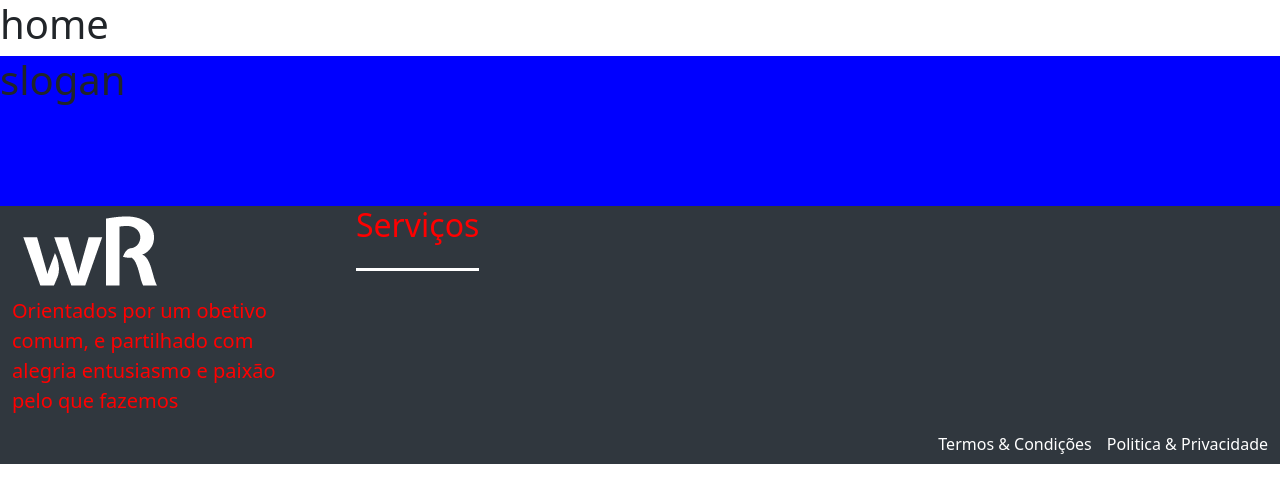
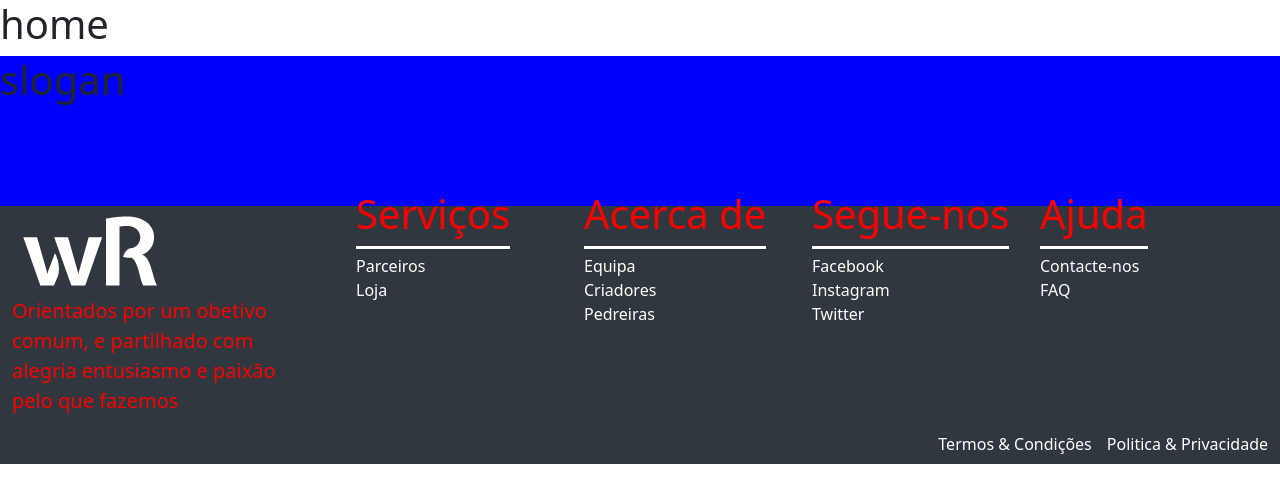
Before and after one commit to UPSxACE/quarrymanager-reactfrontend, a React (Create React App) app: page /home in a window 1280 px wide. Shown: the top 502 px of the page. Built offline with nearby package versions, Linux system fonts and the light colour scheme.

Commit message:
footer lists

```diff
--- a/src/website/components/footer.js
+++ b/src/website/components/footer.js
@@ -3,7 +3,7 @@ import styled from "styled-components";
 import { Container, Row, Col } from "react-bootstrap";
 import wRLogo from "../../img/website/wR.png";
 import { Paragraph } from "./text";
-import { H2 } from "./text";
+import { H1 } from "./text";
 
 export { Footer };
 
@@ -27,14 +27,73 @@ function Footer() {
                 <Col xs={3}>
                   <TightList>
                     <ListHeader>
-                      <H2>Serviços</H2>
+                      <ListHeaderTitle>Serviços</ListHeaderTitle>
                       <WhiteLine />
+                      <FooterList>
+                        <FooterListClickable href="#">
+                          <FooterListItem>Parceiros</FooterListItem>
+                        </FooterListClickable>
+                        <FooterListClickable href="#">
+                          <FooterListItem>Loja</FooterListItem>
+                        </FooterListClickable>
+                      </FooterList>
                     </ListHeader>
                   </TightList>
                 </Col>
-                <Col xs={3}></Col>
-                <Col xs={3}></Col>
-                <Col xs={3}></Col>
+                <Col xs={3}>
+                  <TightList>
+                    <ListHeader>
+                      <ListHeaderTitle>Acerca de</ListHeaderTitle>
+                      <WhiteLine />
+                      <FooterList>
+                        <FooterListClickable href="#">
+                          <FooterListItem>Equipa</FooterListItem>
+                        </FooterListClickable>
+                        <FooterListClickable href="#">
+                          <FooterListItem>Criadores</FooterListItem>
+                        </FooterListClickable>
+                        <FooterListClickable href="#">
+                          <FooterListItem>Pedreiras</FooterListItem>
+                        </FooterListClickable>
+                      </FooterList>
+                    </ListHeader>
+                  </TightList>
+                </Col>
+                <Col xs={3}>
+                  <TightList>
+                    <ListHeader>
+                      <ListHeaderTitle>Segue-nos</ListHeaderTitle>
+                      <WhiteLine />
+                      <FooterList>
+                        <FooterListClickable href="#">
+                          <FooterListItem>Facebook</FooterListItem>
+                        </FooterListClickable>
+                        <FooterListClickable href="#">
+                          <FooterListItem>Instagram</FooterListItem>
+                        </FooterListClickable>
+                        <FooterListClickable href="#">
+                          <FooterListItem>Twitter</FooterListItem>
+                        </FooterListClickable>
+                      </FooterList>
+                    </ListHeader>
+                  </TightList>
+                </Col>
+                <Col xs={3}>
+                  <TightList>
+                    <ListHeader>
+                      <ListHeaderTitle>Ajuda</ListHeaderTitle>
+                      <WhiteLine />
+                      <FooterList>
+                        <FooterListClickable href="#">
+                          <FooterListItem>Contacte-nos</FooterListItem>
+                        </FooterListClickable>
+                        <FooterListClickable href="#">
+                          <FooterListItem>FAQ</FooterListItem>
+                        </FooterListClickable>
+                      </FooterList>
+                    </ListHeader>
+                  </TightList>
+                </Col>
               </Row>
             </Container>
           </Col>
@@ -101,3 +160,20 @@ const WhiteLine = styled.span`
   padding-left: 100%;
   background-color: white;
 `;
+
+const ListHeaderTitle = styled(H1)`
+  line-height: 16px;
+`;
+
+const FooterList = styled.ul`
+  list-style: none;
+  padding: 0px;
+`;
+
+const FooterListClickable = styled.a`
+  text-decoration: none;
+`;
+
+const FooterListItem = styled.li`
+  color: white;
+`;
```
